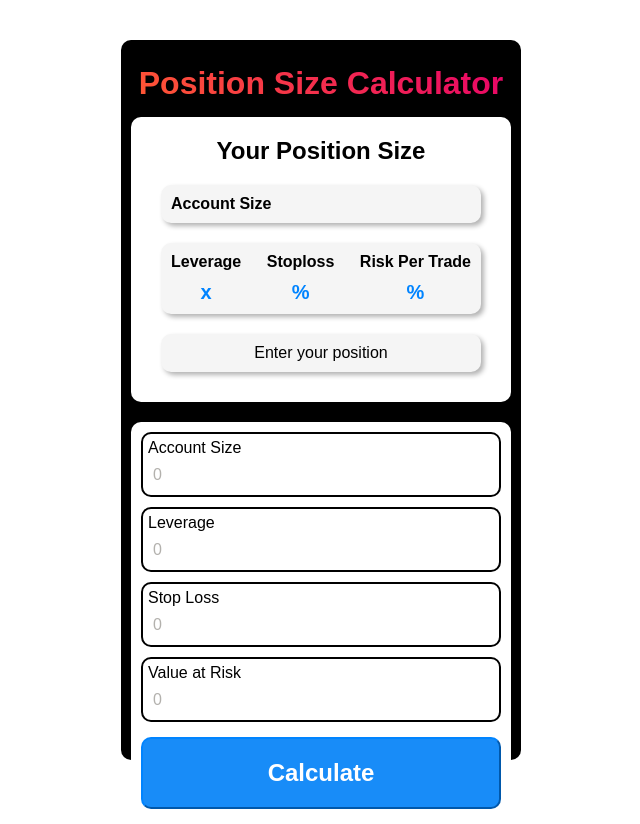
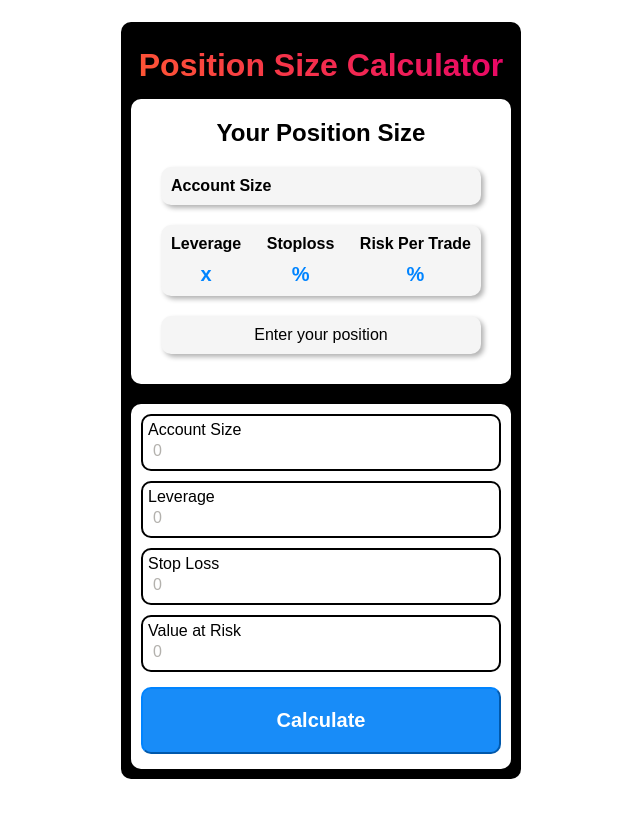
Before and after one commit to reyesprince31/Position-Size-Calculator, a React (Vite) app: page / in a window 1280 px wide. Shown: the whole page, without its empty margins (319-959 px from the left). After the commit the page ends 800 px from the top, so only its background shows below. Built offline with nearby package versions, Linux system fonts and the light colour scheme.

Commit message:
refactoring Card.jsx

```diff
--- a/src/components/Card.jsx
+++ b/src/components/Card.jsx
@@ -31,25 +31,6 @@ function Card() {
     return "";
   }
 
-  function calculate() {
-    if (
-      !inputtedPositionSize.accountSize ||
-      !inputtedPositionSize.leverage ||
-      !inputtedPositionSize.riskPercentage ||
-      !inputtedPositionSize.stopLoss
-    ) {
-      // If any of the input fields are empty, show a message and return
-      alert("Please fill in all the input fields.");
-      return;
-    }
-
-    const riskUsd =
-      inputtedPositionSize.accountSize * inputtedPositionSize.riskPercentage;
-    const riskPercent = riskUsd / 100;
-    const sLev = inputtedPositionSize.stopLoss * inputtedPositionSize.leverage;
-    const tradeSize = riskUsd / sLev;
-    const positionSize = inputtedPositionSize.leverage * tradeSize;
-
   function lotSizing(riskPercent) {
     const calculatedLotSize =
       riskPercent < 5
@@ -65,12 +46,28 @@ function Card() {
     return roundedLotSize;
   }
 
+  function calculate() {
+    const { accountSize, leverage, riskPercentage, stopLoss } =
+      inputtedPositionSize;
+
+    const riskUsd = accountSize * riskPercentage;
+    const riskPercent = riskUsd / 100;
+    const sLev = stopLoss * leverage;
+    const tradeSize = riskUsd / sLev;
+    const positionSize = leverage * tradeSize;
+
     const objectRes = {
-      lossValue: riskPercent.toFixed(2),
-      tradeMargin: tradeSize.toFixed(2),
-      positionSize: positionSize.toFixed(2),
+      lossValue: riskPercent,
+      tradeMargin: tradeSize,
+      positionSize: positionSize,
       forexLotSize: lotSizing(riskPercent),
     };
+
+    if (!accountSize || !leverage || !riskPercentage || !stopLoss) {
+      // If any of the input fields are empty, show a message and return
+      alert("Please fill in all the input fields.");
+      return;
+    }
 
     setPosSize((currValue) => ({
       ...currValue,
--- a/src/index.css
+++ b/src/index.css
@@ -16,8 +16,7 @@
   background-color: black;
   min-width: 300px; /* Minimum width of 400px */
   width: 90%; /* Full width on mobile */
-  max-width: 400px;
-  height: 90%; /* Maximum width growth of 50% */
+  max-width: 400px; /* Maximum width growth of 50% */
   box-sizing: border-box; /* Include padding and border in the width */
 
   display: flex;
@@ -129,7 +128,6 @@ form {
 .border-input > input {
   width: 100%;
   padding: 5px;
-  font-size: 1.25rem;
   border: none;
 }
 
@@ -159,7 +157,7 @@ form > button {
   border-radius: 10px;
   border-color: rgb(0, 132, 255);
   width: 100%;
-  font-size: 1.5rem;
+  font-size: 1.25rem;
   font-weight: bolder;
   padding: 20px;
   margin: 5px 0;
```
Lines whose indentation alone changed are shown as unchanged.
